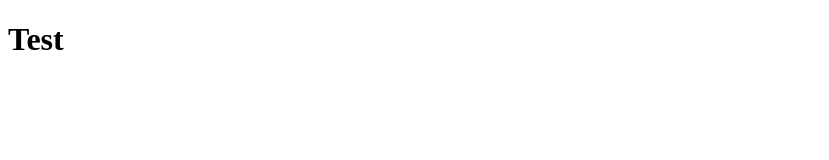
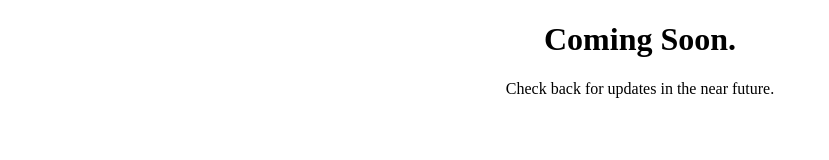
Before and after one commit to mattbuell/mattbuell.github.io, a plain HTML site: page index.html in a window 1280 px wide. Shown: the whole page, without its empty margins (0-829 px from the left). Drawn offline with Linux system fonts and the light colour scheme.

Commit message:
Coming Soon
Added “Coming Soon” header.

```diff
--- a/index.html
+++ b/index.html
@@ -2,10 +2,13 @@
 <html lang="en">
 <head>
 	<meta charset="UTF-8">
-	<title>Document</title>
+	<title>Coming Soon</title>
 	<link rel="stylesheet" href="resources/main.css">
 </head>
 <body>
-	<h1>Test</h1>
+	<div id="header">
+		<h1>Coming Soon.</h1>
+		<p>Check back for updates in the near future.</p>
+	</div>
 </body>
 </html>
--- a/resources/main.css
+++ b/resources/main.css
@@ -0,0 +1,3 @@
+html {
+	text-align: center;
+}
```
